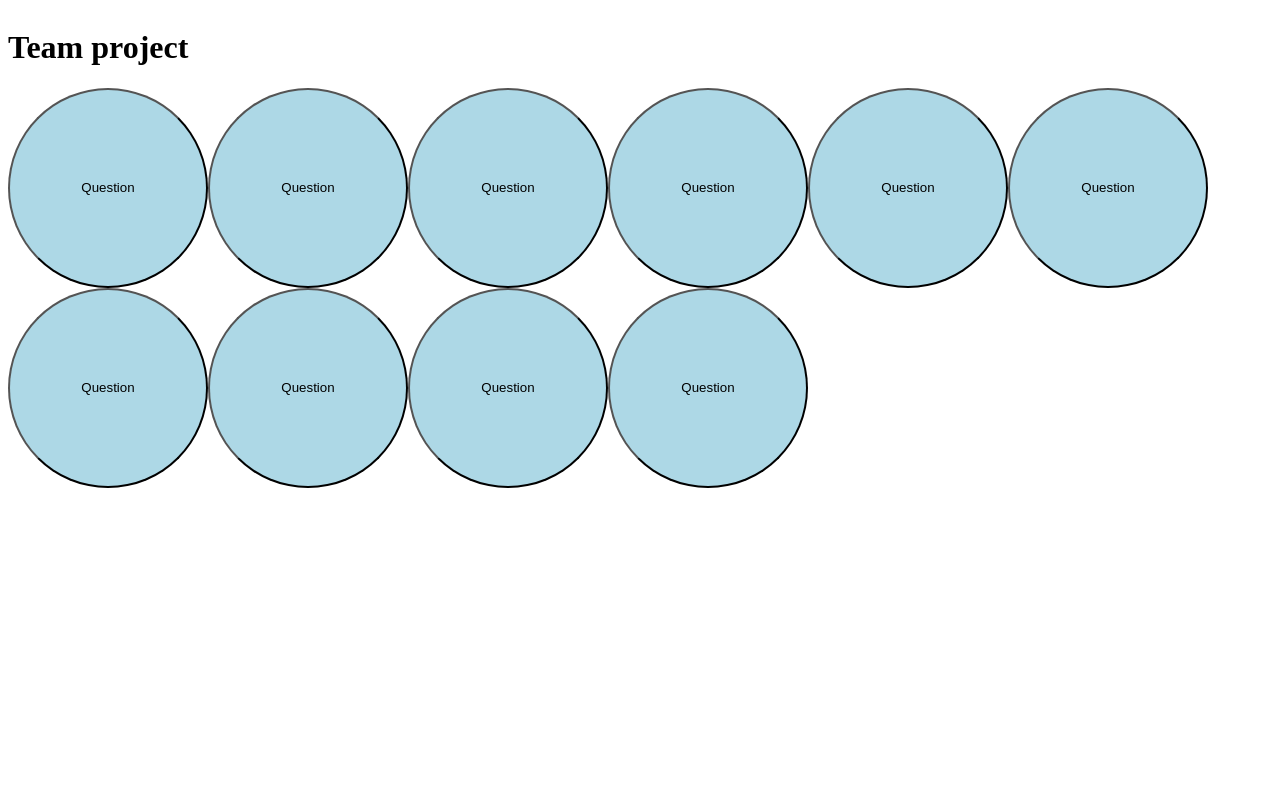
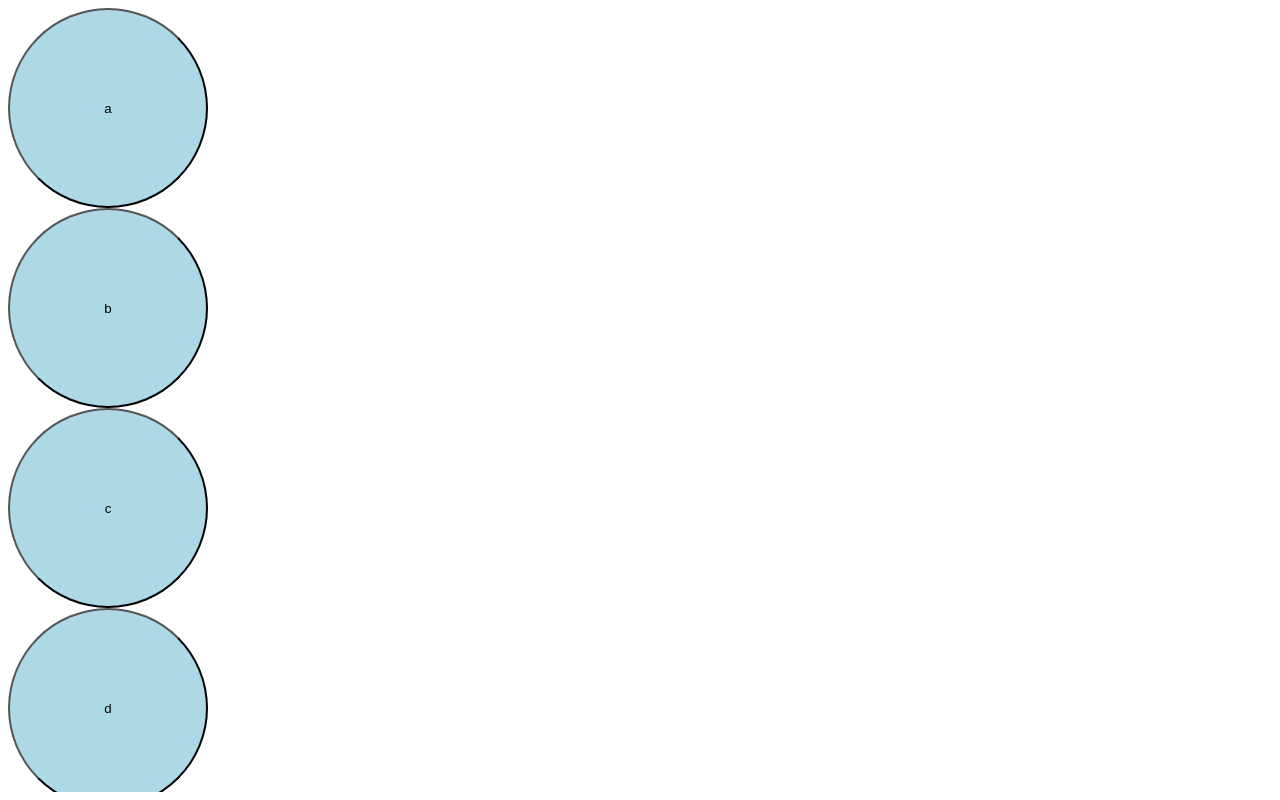
Before and after one commit to Leejojo/olympic-trivia-reactjs, a React app: page / in a window 1280 px wide. Built offline with nearby package versions, Linux system fonts and the light colour scheme.

Commit message:
displays list of questions and on-click event is captured

```diff
--- a/index.js
+++ /dev/null
@@ -1,6 +0,0 @@
-import React from 'react';
-import ReactDOM from 'react-dom';
-import App from './components/App.jsx';
-
-ReactDOM.render(<App />,
-                document.getElementById('app'));
--- a/src/components/App.jsx
+++ b/src/components/App.jsx
@@ -1,31 +1,72 @@
 import React from 'react';
-import Header from './Header.jsx';
-import Questions from './Questions.jsx';
-import {getQuestions} from './lib/fake_api';
+import {getQuestions} from '../lib/fake_api';
+import Question from './Question.jsx';
 
 export default class App extends React.Component {
 
+	constructor(props){
+		super(props);
+		this.state = {
+			questions: [],
+			selectedQuestion: null
+		}
+	};
+
+
 	// getting data.
 	componentDidMount(){
-		console.log('componentDidMount!')
-	   getQuestions((data) => {
-		   this.setState({questions: data})
-		   // console.log(data);
-
-	   })
+		console.log('componentDidMount!');
+	  	this._callAPI();
 	}
 
-  render() {
-  	if (this.state && this.state.questions){
-	    return (
-    	  <div className='app-container'>
-			  <Header />
-			  <Questions questions={this.state.questions} />
-	      </div>
-    	)
-  	}else{
-  		return <h1>loading ...</h1>
-  	}
+
+
+	render() {
+	console.log('render!');
+
+	  const {selectedQuestion} = this.state;
+	  console.log('selected question: ', selectedQuestion);
+
+	  const quizData = this.state.questions.length > 0
+	  ? this.state.questions.map(val =>
+	    <Question key={val.id} selected={ selectedQuestion === val.id}>
+
+	  		<button onClick={() => this.questionPicked(val.id, val.q)}>{val.c}</button>
+		 </Question>
+
+	  ):"loading or something...";
+
+	return(
+		<div className="app-container">
+			{ quizData }
+		</div>
+	)
+  	// if (this.state && this.state.questions){
+	  //   return (
+    	//   <div className='app-container'>
+		// 	  <Header />
+		// 	  <Questions questions={this.state.questions} />
+	  //     </div>
+    	// )
+  	// }else{
+  	// 	return <h1>loading ...</h1>
+  	// }
   }
 
+  _callAPI = () => {
+	  console.log('call API');
+
+	  const self = this;
+
+	  getQuestions((data) => {
+		  self.setState({questions: data})
+	  });
+  }
+	questionPicked = (id, question) => {
+		console.log('id: ', id);
+		console.log('question: ', question);
+		this.selectedQuestion = 1;
+
+	}
+
 }
--- a/src/components/Header.jsx
+++ /dev/null
@@ -1,14 +0,0 @@
-import React from 'react';
-
-export default class Header extends React.Component {
-
-
-  render() {
-    return (
-      <div>
-         <h1> Team project </h1>
-      </div>
-    );
-  }
-
-}
--- a/src/components/Question.jsx
+++ b/src/components/Question.jsx
@@ -1,20 +1,10 @@
-import React from 'react';
+import React, { Component } from 'react';
 
-export default class Question extends React.Component{
-	constructor(props){
-		super(props);
-		this.state = {txt: "Question"};
-		this.update = this.update.bind(this);
-	}
+const Question = (props) => {
+	const classes = props.selected ? 'question selected' : 'question';
+	return <div className={ classes }>
+		{ props.children }
+	</div>;
+};
 
-	update(){
-		this.setState({
-			txt: this.props.question});
-	}
-
-	render(){
-		return(
-			<button onClick={this.update}>{this.state.txt}</button>
-			 )
-	}
-}
+export default Question;
--- a/src/components/Questions.jsx
+++ /dev/null
@@ -1,21 +0,0 @@
-import React from 'react';
-import ReactDOM from 'react-dom';
-import Question from './Question.jsx';
-
-
-
-export default class QuestionsList extends React.Component{
-
-
-	render(){
-		const questionsList = this.props.questions.map(function (question) {
-			return <Question key={question.id} question={question.q}/>
-
-		})
-		// console.log('questionsList')
-		return ( <h4>
-		    {questionsList} </h4>
-		)
-
-	}
-}
```
Also changed, not shown: src/components/temp.jsx (deleted, +0 -61 lines), src/lib/fake_api.js (renamed from src/components/lib/fake_api.js).
